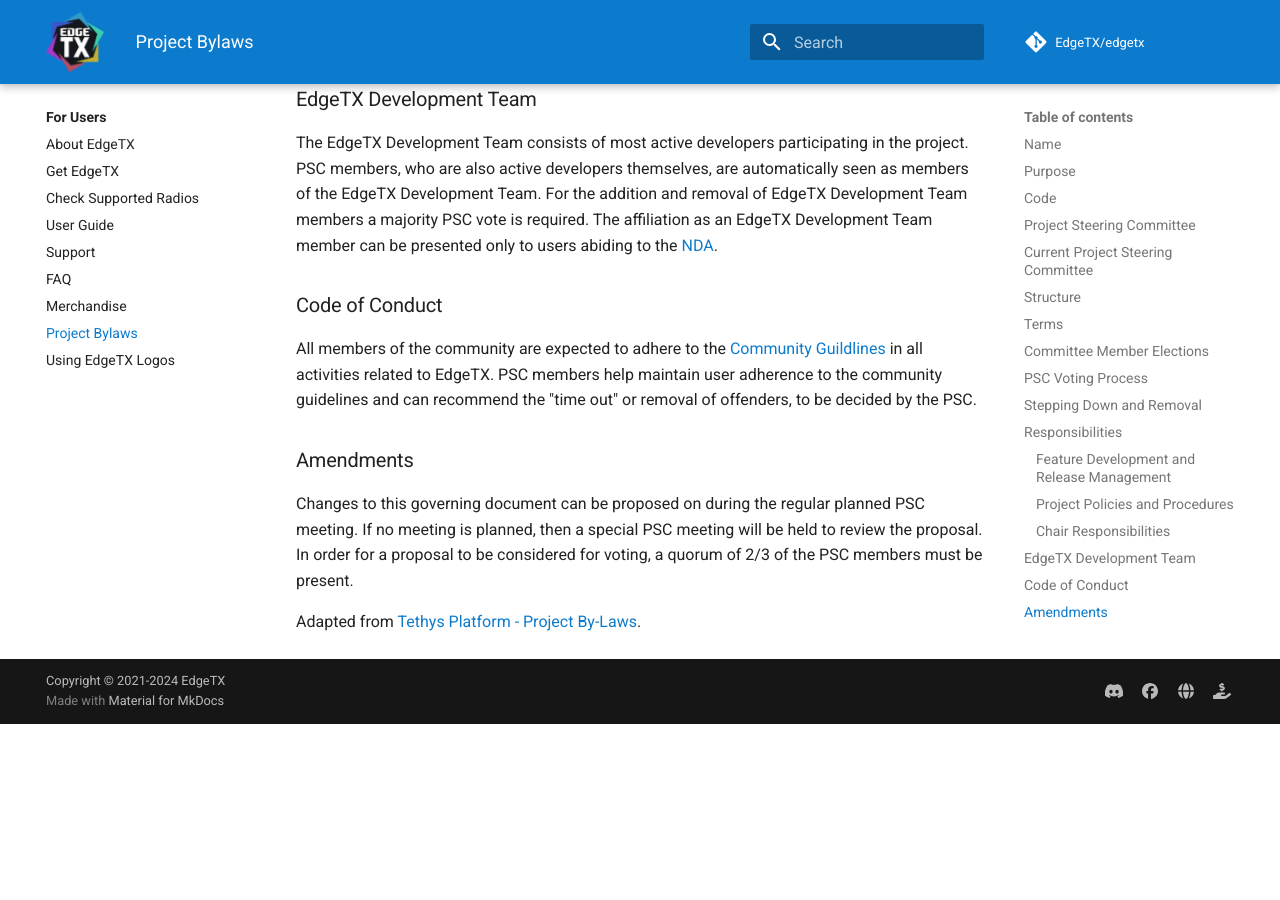
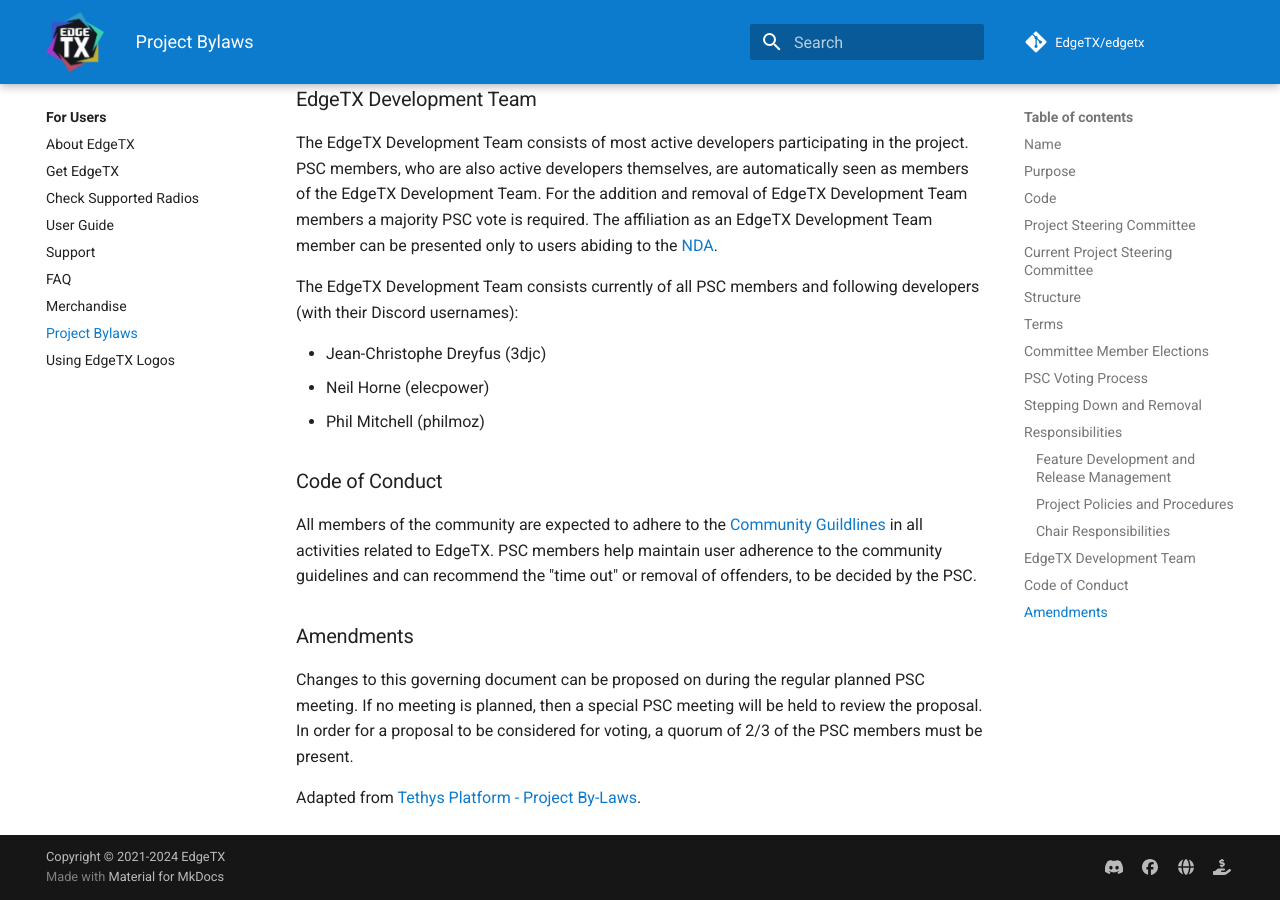
Before and after one commit to EdgeTX/edgetx.github.io, an MkDocs documentation site: the page built from docs/bylaws.md, in a window 1280 px wide and 900 px high, scrolled down 3696 px. Built offline with MkDocs 1.6.1 and Material for MkDocs 9.7.7, drawn with Linux system fonts in a browser that asks for light colours; comment, search, counter and statistics services are not loaded; before the commit the page ends 4420 px from its top, so only the background shows below that; some of the changed text lies outside the part shown.

Commit message:
Development Team members

```diff
--- a/docs/bylaws.md
+++ b/docs/bylaws.md
@@ -22,7 +22,7 @@
 
 ### Current Project Steering Committee
 
-The current committee members (and their discord usernames) are:
+The current committee members (and their Discord usernames) are:
 
 - Raphael Coeffic (pafleraf) - Committee Chair
 - Robert Janiszewski (JimB40)
@@ -96,6 +96,12 @@
 The EdgeTX Development Team consists of most active developers participating in the project. PSC members, who are also active developers themselves, are automatically seen as members of the EdgeTX Development Team. For the addition and removal of EdgeTX Development Team members a majority PSC vote is required.
 The affiliation as an EdgeTX Development Team member can be presented only to users abiding to the [NDA](https://edgetx.org/nda/).
 
+The EdgeTX Development Team consists currently of all PSC members and following developers (with their Discord usernames):
+
+- Jean-Christophe Dreyfus (3djc)
+- Neil Horne (elecpower)
+- Phil Mitchell (philmoz)
+
 ### Code of Conduct
 
 All members of the community are expected to adhere to the  [Community Guildlines](https://github.com/EdgeTX/edgetx.github.io/wiki/Community-Guidlines) in all activities related to EdgeTX. PSC members help maintain user adherence to the community guidelines and can recommend the "time out" or removal of offenders, to be decided by the PSC.
```
